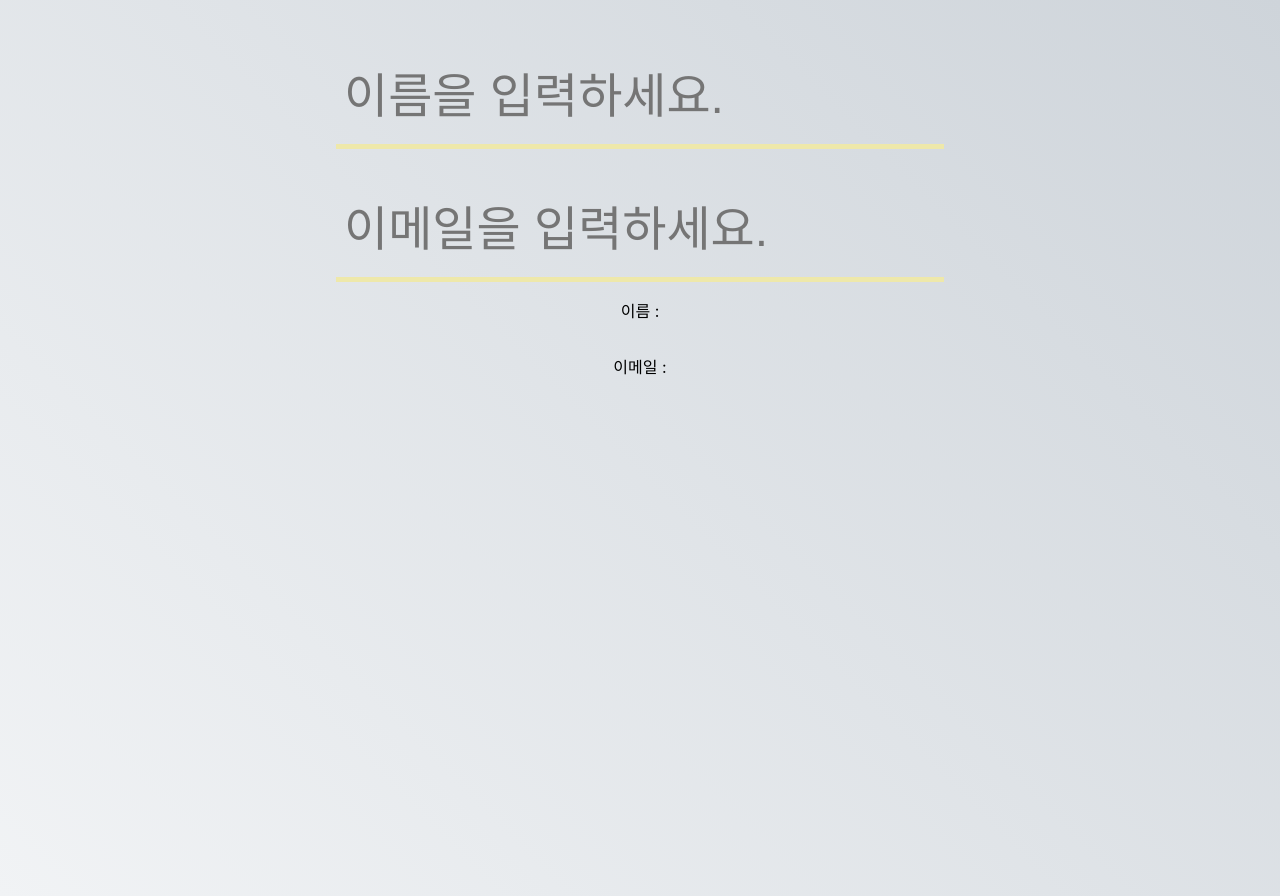
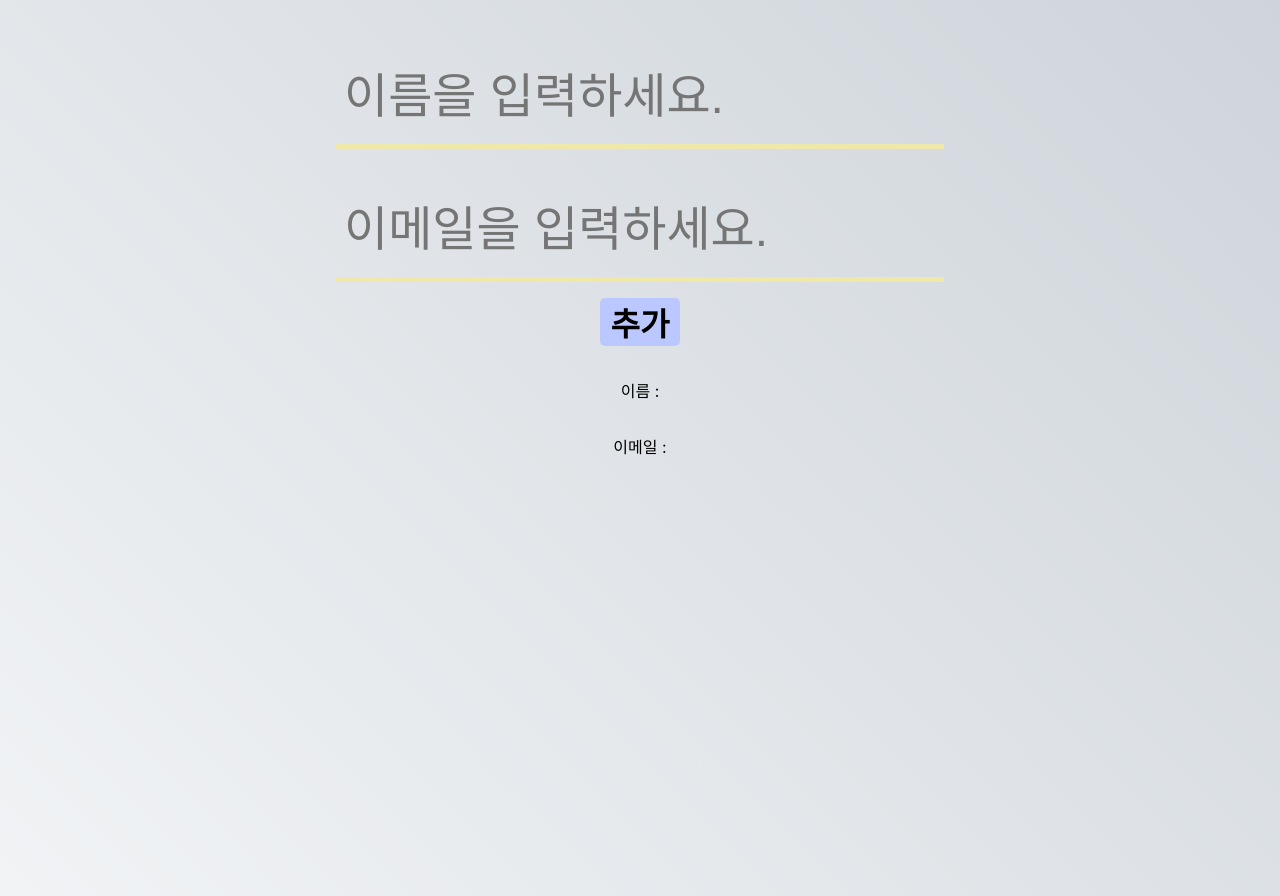
Before and after one commit to jjunnnys/ppby-react, a React (Create React App) app: page / in a window 1280 px wide. Built offline with nearby package versions, Linux system fonts and the light colour scheme.

Commit message:
Add styled button

```diff
--- a/src/components/Inputs.js
+++ b/src/components/Inputs.js
@@ -1,4 +1,28 @@
 import React from 'react';
+import styled from 'styled-components';
+
+const Button = styled.button`
+  margin: 1rem 0;
+  width: 5rem;
+  height: 3rem;
+  border: none;
+  background-color: #bac8ff;
+  border-radius: 5px;
+
+  font-size: 2rem;
+  font-weight: 700;
+
+  cursor: pointer;
+  transition: background-color 0.3s ease-in;
+
+  &:focus {
+    outline: none;
+  }
+
+  &:hover {
+    background-color: #4c6ef5;
+  }
+`;
 
 const Inputs = ({ onChange }) => {
   return (
@@ -15,6 +39,7 @@ const Inputs = ({ onChange }) => {
         placeholder="이메일을 입력하세요."
         onChange={onChange}
       />
+      <Button>추가</Button>
     </>
   );
 };
```
